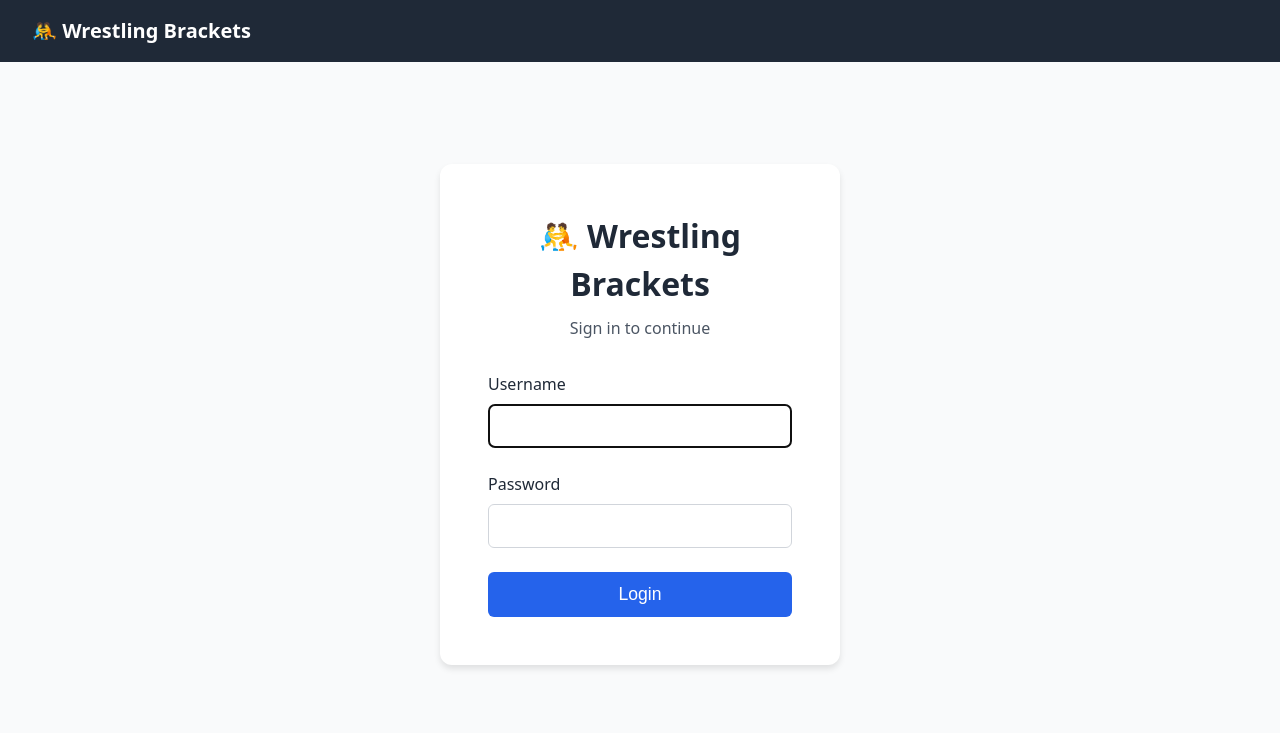
After one commit to dcummings95/Wrestling-Bracket-Generator, a Flask app: template templates/login.html in a window 1280 px wide. The commit adds this page. Shown: the top 733 px of the page. Run offline with Flask 3, Linux system fonts and the light colour scheme; the template is opened without the code that fills it, so the values that code supplies are empty.

Commit message:
Template changes

```diff
--- a/static/css/style.css
+++ b/static/css/style.css
@@ -241,3 +241,42 @@ body {
 }
 
 .wrestler-count { color: var(--gray-600); margin-bottom: 1.5rem; }
+
+.login-page {
+    display: flex;
+    justify-content: center;
+    align-items: center;
+    min-height: 80vh;
+}
+
+.login-card {
+    background: white;
+    padding: 3rem;
+    border-radius: 12px;
+    box-shadow: 0 4px 6px rgba(0, 0, 0, 0.1);
+    width: 100%;
+    max-width: 400px;
+    text-align: center;
+}
+
+.login-card h1 {
+    font-size: 2rem;
+    margin-bottom: 0.5rem;
+}
+
+.login-subtitle {
+    color: var(--gray-600);
+    margin-bottom: 2rem;
+}
+
+.login-form {
+    text-align: left;
+}
+
+.login-form .form-group {
+    margin-bottom: 1.5rem;
+}
+
+.login-form button {
+    width: 100%;
+}
--- a/templates/base.html
+++ b/templates/base.html
@@ -11,8 +11,11 @@
     <nav class="navbar">
         <a href="{{ url_for('index') }}" class="logo">🤼 Wrestling Brackets</a>
         <div class="nav-links">
-            <a href="{{ url_for('index') }}">Events</a>
-            <a href="{{ url_for('upload') }}">New Event</a>
+            {% if current_user.is_authenticated %}
+                <a href="{{ url_for('index') }}">Events</a>
+                <a href="{{ url_for('upload') }}">New Event</a>
+                <a href="{{ url_for('logout') }}">Logout</a>
+            {% endif %}
         </div>
     </nav>
 
--- /dev/null
+++ b/templates/login.html
@@ -0,0 +1,26 @@
+{% extends "base.html" %}
+
+{% block title %}Login - Wrestling Brackets{% endblock %}
+
+{% block content %}
+<div class="login-page">
+    <div class="login-card">
+        <h1>🤼 Wrestling Brackets</h1>
+        <p class="login-subtitle">Sign in to continue</p>
+
+        <form method="POST" class="login-form">
+            <div class="form-group">
+                <label for="username">Username</label>
+                <input type="text" id="username" name="username" required autofocus>
+            </div>
+
+            <div class="form-group">
+                <label for="password">Password</label>
+                <input type="password" id="password" name="password" required>
+            </div>
+
+            <button type="submit" class="btn btn-primary btn-large">Login</button>
+        </form>
+    </div>
+</div>
+{% endblock %}
--- a/templates/print_brackets.html
+++ b/templates/print_brackets.html
@@ -99,12 +99,6 @@
                     <span>{{ bracket.weight_range[0] }}-{{ bracket.weight_range[1] }} lbs</span>
                 </div>
 
-                {% if bracket.get_relaxation_warnings() %}
-                <div class="warning">
-                    {% for w in bracket.get_relaxation_warnings() %}⚠️ {{ w }} {% endfor %}
-                </div>
-                {% endif %}
-
                 <table>
                     <thead>
                         <tr>
```
